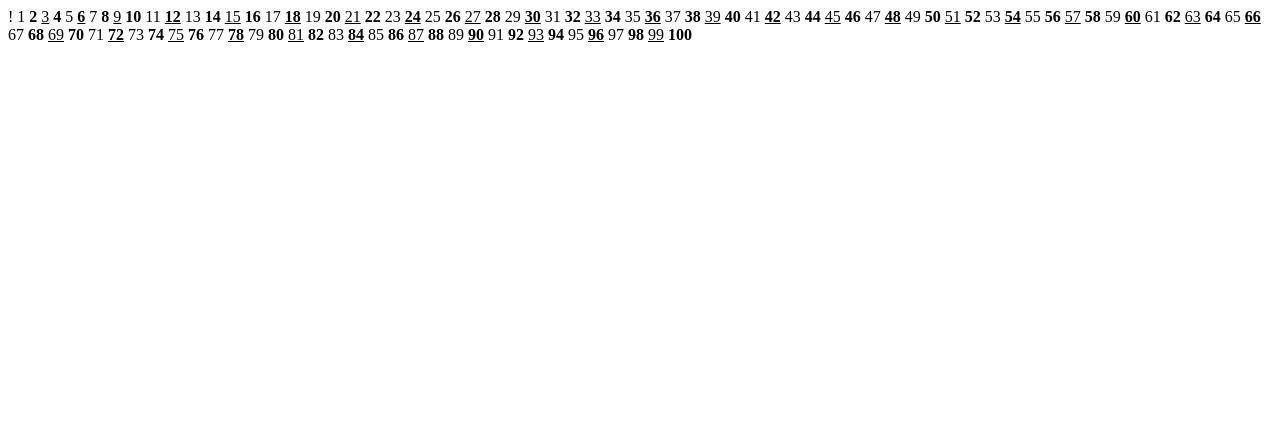
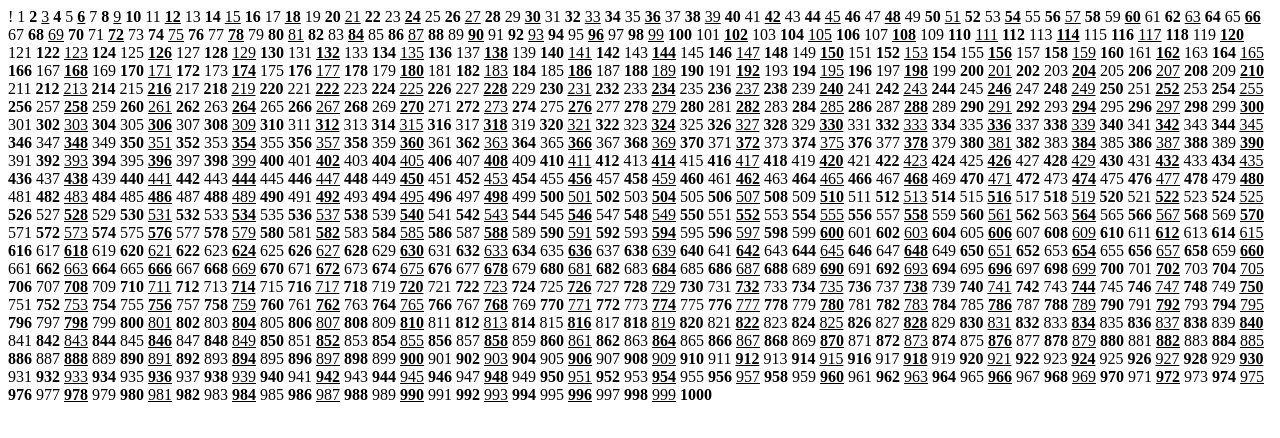
Before and after one commit to KashFar/fizzbuzz, a plain HTML site: page index.html in a window 1280 px wide. Drawn offline with Linux system fonts and the light colour scheme.

Commit message:
changed from 1 to 100 numbers to 1 to 1000

```diff
--- a/index.html
+++ b/index.html
@@ -13,7 +13,7 @@
     //Even numbers should be shown in bold.
     //Multiples of 3 should be underlined
 
-    for (var i = 1; i <= 100; i++) {
+    for (var i = 1; i <= 1000; i++) {
 
         if (i % 2 == 1) {
             if (i % 3 == 0){
```
